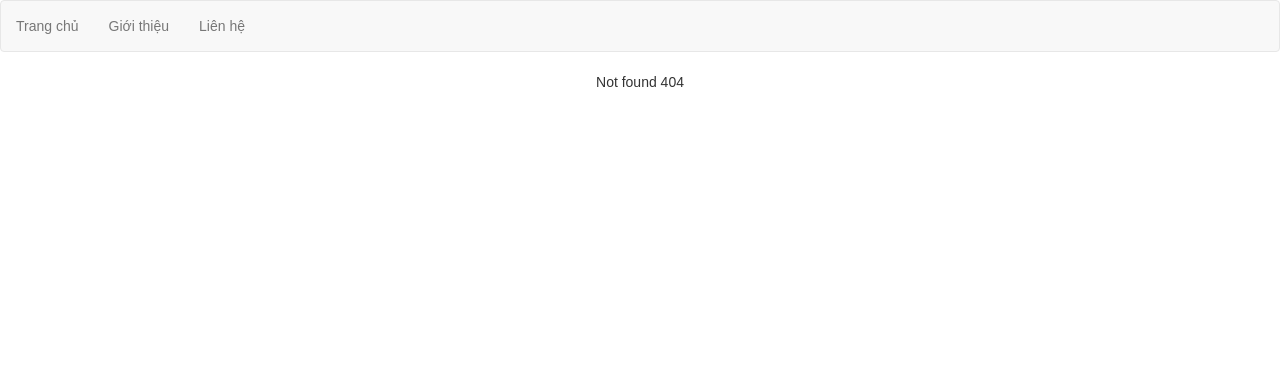
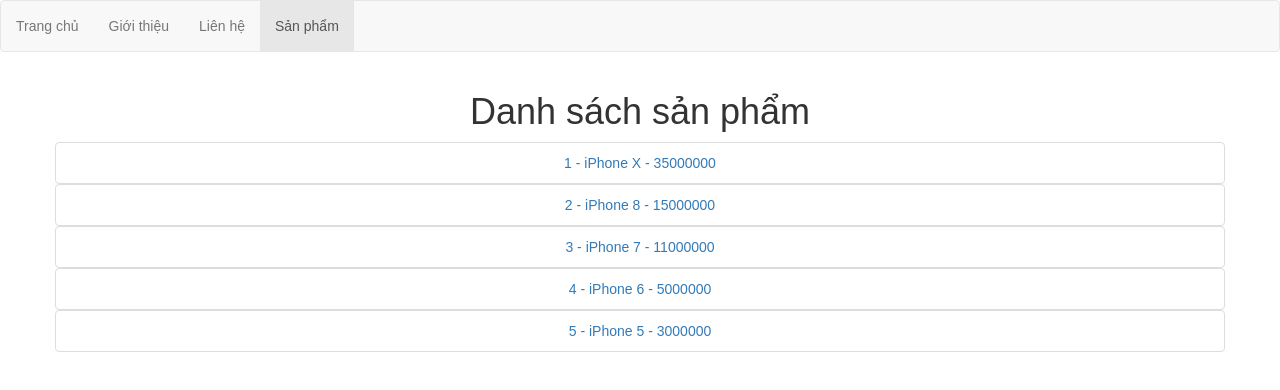
Before and after one commit to ducchungtx/ReactJS-React-Router-v4, a React (Create React App) app: page /products in a window 1280 px wide. Before the commit this address had no page. Shown: the top 390 px of the page. Built offline with nearby package versions, Linux system fonts and the light colour scheme.

Commit message:
URL paramter (Match) Product

```diff
--- a/src/components/Menu.js
+++ b/src/components/Menu.js
@@ -5,6 +5,7 @@
     { name: 'Trang chủ', to: '/', exact: true },
     { name: 'Giới thiệu', to: '/about', exact: false },
     { name: 'Liên hệ', to: '/contact', exact: false },
+    { name: 'Sản phẩm', to: '/products', exact: false },
 ];
 
 const MenuLink = ({ label, to, activeOnlyWhenExtract }) => {
--- /dev/null
+++ b/src/components/Product.js
@@ -0,0 +1,16 @@
+import React, { Component } from 'react';
+
+class Product extends Component {
+    render() {
+        const { match } = this.props;
+        const { name } = match.params;
+        console.log(name);
+        return (
+            <div>
+                <h1>Single product: {name}</h1>
+            </div>
+        );
+    }
+}
+
+export default Product;
--- /dev/null
+++ b/src/components/Products.js
@@ -0,0 +1,46 @@
+import React, { Component } from 'react';
+import { NavLink, Route } from 'react-router-dom';
+import Product from './Product';
+
+class Products extends Component {
+    render() {
+        const products = [
+            { id: 1, slug:'iphone-x', name: 'iPhone X', price: 35000000 },
+            { id: 2, slug: 'iphone-8', name: 'iPhone 8', price: 15000000 },
+            { id: 3, slug: 'iphone-7', name: 'iPhone 7', price: 11000000 },
+            { id: 4, slug: 'iphone-6', name: 'iPhone 6', price: 5000000 },
+            { id: 5, slug: 'iphone-5', name: 'iPhone 5', price: 3000000 },
+        ];
+
+        let { match } = this.props;
+        let url = match.url;
+        // console.log(match);
+
+        let result = products.map((product, index) => {
+            return (
+                <NavLink to={`${url}/${product.slug}`} key={index}>
+                    <li className="list-group-item">
+                        { product.id } - { product.name } - { product.price }
+                    </li>
+                </NavLink>
+            )
+        })
+        return (
+            <div className="container">
+                <h1>Danh sách sản phẩm</h1>
+                <div className="row">
+                    <ul className="list-group">
+                        {result}
+                    </ul>
+                </div>
+
+                <div className="row">
+                    <Route path="/products/:name" component={Product} />
+                </div>
+
+            </div>
+        );
+    }
+}
+
+export default Products;
--- a/src/routes.js
+++ b/src/routes.js
@@ -1,14 +1,16 @@
-import React, { Component } from 'react';
+import React from 'react';
 
 import Home from './components/Home';
 import About from './components/About';
 import Contact from './components/Contact';
 import NotFound from './components/NotFound';
+import Products from './components/Products';
 
 const routes = [
     { path: '/', exact: true, main: () => <Home /> },
     { path: '/about', exact: false, main: () => <About /> },
     { path: '/contact', exact: false, main: () => <Contact /> },
+    { path: '/products', exact: false, main: ({match}) => <Products match={match} /> },
     { path: '', exact: false, main: () => <NotFound /> },
 ];
 
```
